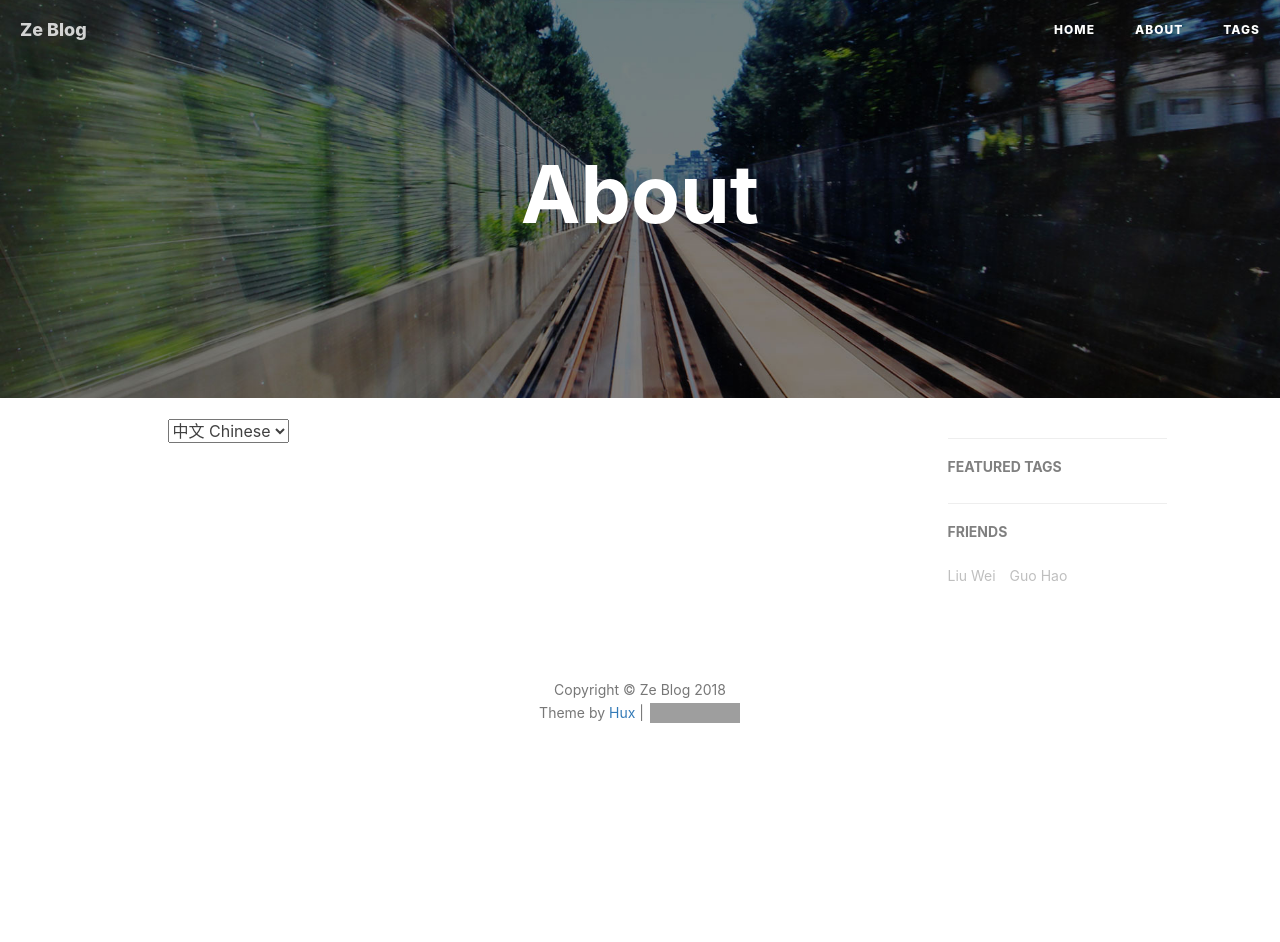
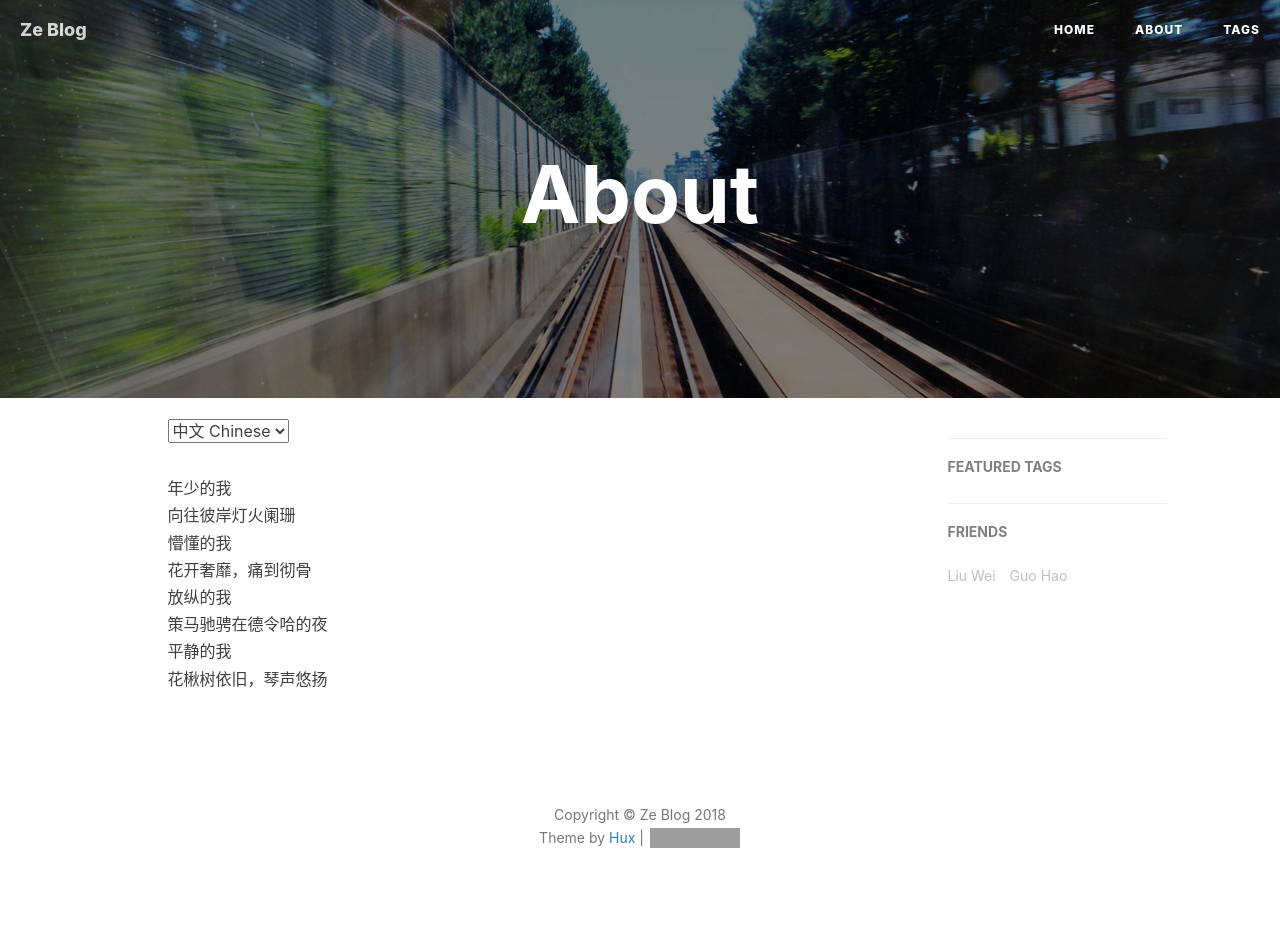
Before and after one commit to wzehui/wzehui.GitHub.io, a Jekyll site: the page built from about.html, in a window 1280 px wide. Built offline with Jekyll 4.4.1, drawn with Linux system fonts in a browser that asks for light colours; nearby versions of some CDN libraries; comment, search, counter and statistics services are not loaded; before the commit the page ends 900 px from its top, so only the background shows below that; some of the changed lines change nothing that is shown; grey boxes are pictures that could not be loaded.

Commit message:
change about me

```diff
--- a/about.html
+++ b/about.html
@@ -13,37 +13,30 @@
 
 <!-- Chinese Version -->
 <div class="zh post-container">
-<!--     <blockquote>
-        写写代码，做做设计，看看产品。
-        世界那么大，多玩玩看看。
-    </blockquote>
-    9月21日上午，阳光明媚，鲜花斗艳。帕洛阿尔托苹果店里欢声笑语，人头攒动。苹果公司首席执行官蒂姆·库克先生在店长欧阳猛南陪同下，不远千米，深入到一线店面，为那里的员工带去节曰的问候和良好的祝愿。<br><br>“果粉们，你们辛苦了，我代表某果公司，祝你们身体健康，生活幸福，工作成功！”库克亲切慰问广大员工和顾客，并就iOS7、iPhone 5S和iPhone 5C的销售状况进行调研。 <br><br>“您现在每月工资有多少？肾5S拿到了吗？”在店里，库克关切地向果粉们问起这一问题。当听说果粉们排到了5S，库克满意地连连点头。接着他指出，近年来苹果事业发展取得巨大成就，特别是iPhone影响剧增，老百姓对iOS满意度逐步提高，在这个转变过程中，果粉的辛勤工作功不可没。<br><br>库克看到一个中国小朋友在排队买iPhone 5S，亲切的问：“5288元一台能承受不？”小朋友回答到：“能！”当得知这位小朋友卖了一个肾来买iPhone 5S时，库克叮嘱道：“在支持苹果的同时，也要爱护身体。”<br><br>库克与购买苹果手机的果粉们兴致勃勃地参观了苹果专卖店，和员工们拉了拉家常，并饶有兴趣地玩了四盘切西瓜游戏，与普通员工同乐。<br><br>在交谈中，库克多次关心地强调：“有了iPhone 5C，就不卖iPhone 5了。”并对顾客说：“好好休息，身体是革命的本钱嘛！”会谈始终在亲切友好的气氛中进行。<br><br>顾客们就库克的讲话达成了广泛的共识，并承认世界上只有iOS最流畅，要紧紧的团结在以库克先生为首席执行官的苹果公司集体周围，一心一意抓学习，聚精会神谋发展。<br>
-    <br>帕洛阿尔托苹果专卖店当日原则通过《蒂姆·库克首席执行官在加州新苹果店的讲话纪要》，并下发各分店认真学习、研讨。
+<p>
 
-    <p style="text-align:right;">
-        —— <a href="http://www.zhihu.com/question/19687065">李书航 － 什么是「共产中文腔调」？ </a>
-    </p>
- -->
+年少的我<br>
+向往彼岸灯火阑珊<br>
+懵懂的我<br>
+花开奢靡，痛到彻骨<br>
+放纵的我<br>
+策马驰骋在德令哈的夜<br>
+平静的我<br>
+花楸树依旧，琴声悠扬<br>
+
+</p>
 </div>
 
 <!-- English Version -->
 <div class="en post-container">
-<!--     <blockquote>
-        Designer or Engineer, things in between.
-    </blockquote>
 
     <p>
-        Your work is going to fill a large part of your life, and the only way to be truly satisfied is to do what you believe is great work. And the only way to do great work is to love what you do. If you haven’t found it yet, keep looking. Don’t settle. As with all matters of the heart, you’ll know when you find it.
+    I am currently completing a German master’s degree with a minor in Electrical Engineering and Information Technology at the University of 		Stuttgart. My focus is on signal processing and communication technology. I'm interested in research topics related to <b>pattern detection</b>, <b>deep learning</b> and <b>machine learning</b>.
+
+<br>Contact Information: wzehui@hotmail.com
+
+
     </p>
-
-    <p>
-    If you want to live your life in a creative way, as an artist, you have to not look back too much. You have to be willing to take whatever you’ve done and whoever you were and throw them away.
-    </p>
-
-    <p style="text-align:right;">
-    -- Steve Jobs
-    </p>
--->
 
 </div>
 
```
Also changed, not shown: 1 other file.
